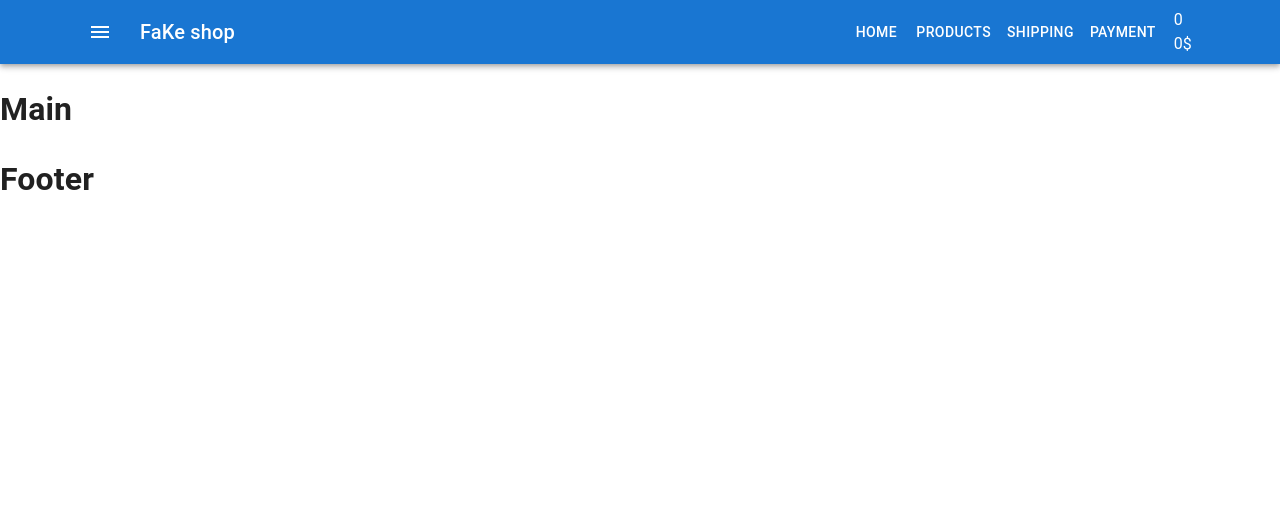
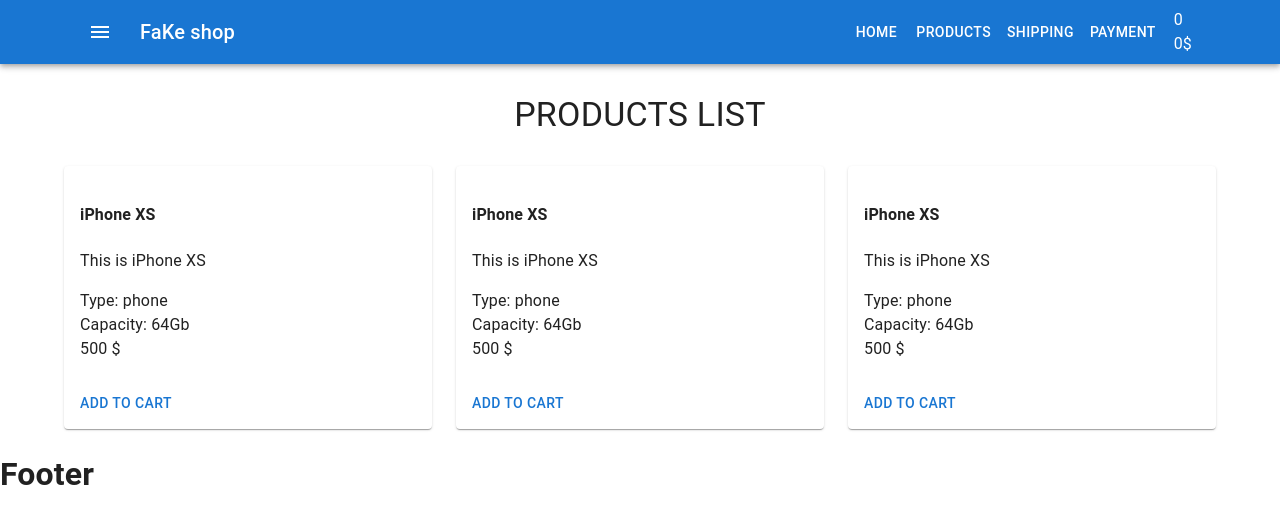
Before and after one commit to sekret236/fake-project, a React (Create React App) app: page / in a window 1280 px wide. Shown: the top 524 px of the page. Built offline with nearby package versions, Linux system fonts and the light colour scheme.

Commit message:
add grid items

```diff
--- /dev/null
+++ b/src/conponents/Products/ProductListItem.js
@@ -0,0 +1,19 @@
+import { Card, CardActions, CardContent, Button } from '@mui/material'
+import React from 'react'
+
+export const ProductListItem = () => {
+    return (
+        <Card>
+            <CardContent>
+                <h4>iPhone XS</h4>
+                <p>This is iPhone XS</p>
+                <div>Type: phone</div>
+                <div>Capacity: 64Gb</div>
+                <div>500 $</div>
+            </CardContent>
+            <CardActions>
+                <Button>Add to cart</Button>
+            </CardActions>
+        </Card>
+    )
+}
--- /dev/null
+++ b/src/conponents/Products/Products.List.js
@@ -0,0 +1,40 @@
+import React from 'react'
+import { Typography } from '@mui/material'
+import { Grid } from '@mui/material'
+import { ProductListItem } from './ProductListItem'
+
+export const ProductsList = () => {
+    return (
+        <>
+            <Typography
+                variant="h4"
+                align="center"
+                style={{
+                    margin: "30px 0",
+                    textTransform: 'uppercase',
+                }}
+            >
+                Products List
+            </Typography>
+
+            <Grid
+                container
+                spacing={3}
+                direction="row"
+                justifyContent="center"
+                alignItems="center"
+            >
+                <Grid item xs={12} sm={6} md={4}>
+                    <ProductListItem />
+                </Grid>
+                <Grid item xs={12} sm={6} md={4}>
+                    <ProductListItem />
+                </Grid>
+                <Grid item xs={12} sm={6} md={4}>
+                    <ProductListItem />
+                </Grid>
+            </Grid>
+
+        </>
+    )
+}
--- a/src/container/Main/Main.js
+++ b/src/container/Main/Main.js
@@ -1,9 +1,13 @@
 import React from 'react'
+import { Container } from '@mui/system'
+import { ProductsList } from 'conponents/Products/Products.List'
 
 export const Main = () => {
     return (
         <>
-            <h1>Main</h1>
+            <Container>
+                <ProductsList />
+            </Container>
         </>
     )
 }
```
